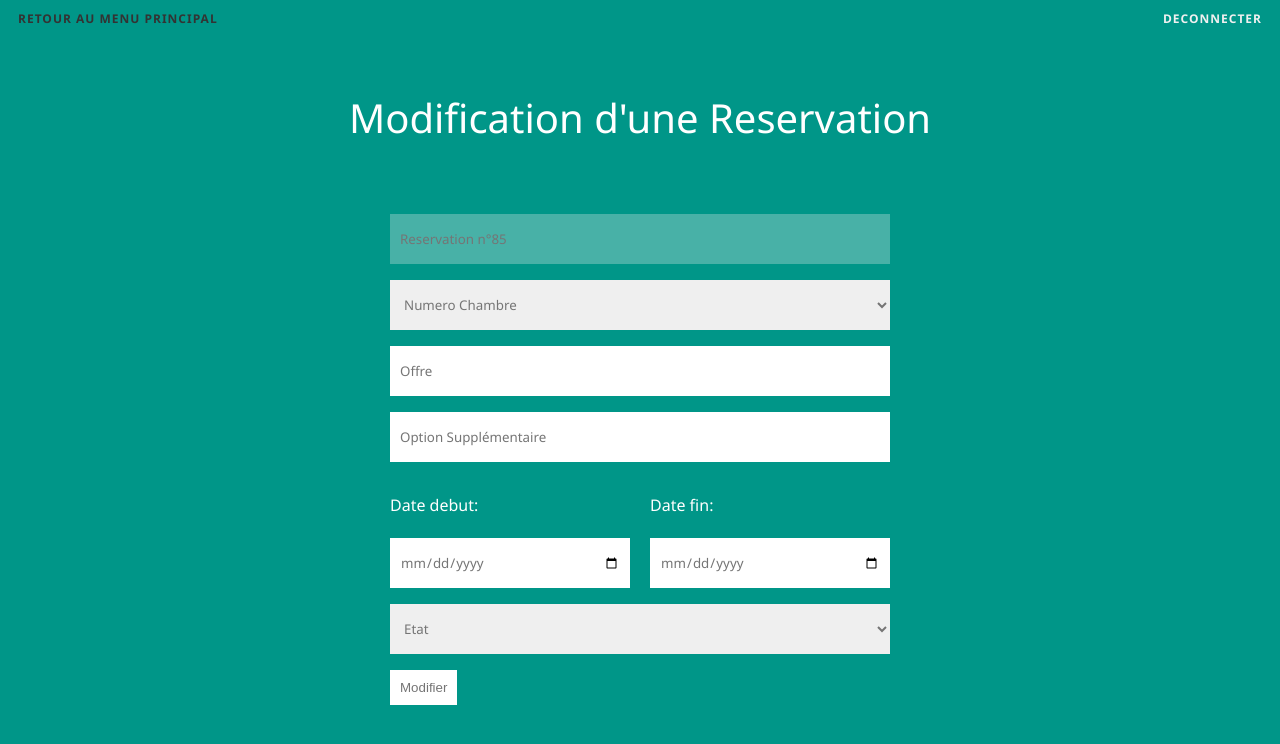
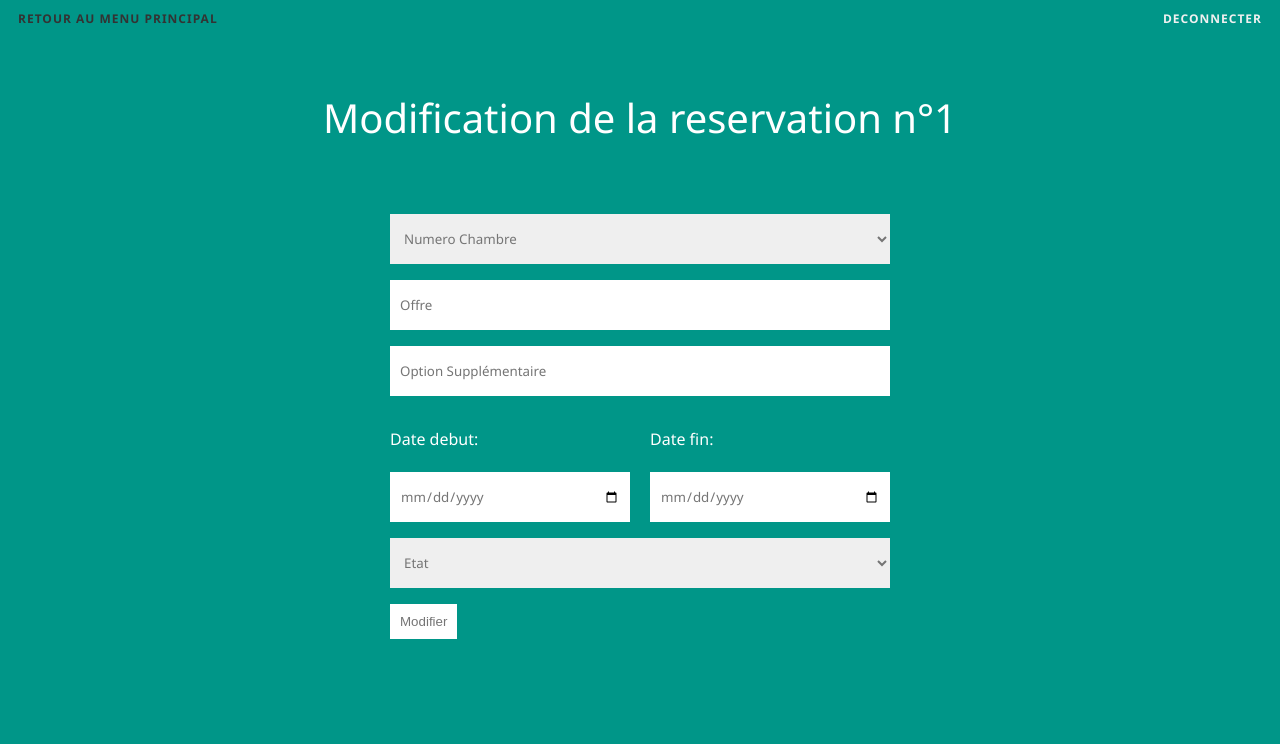
Before and after one commit to alaajerbi/HotelApp, a PHP site: page /modification.php?num=1 in a window 1280 px wide. Shown: the top 744 px of the page. Run offline with PHP 8.4, Linux system fonts and the light colour scheme; data comes from the database, SQL or seed files in the repository; a stand-in replaces the project's code that opens the database connection.

Commit message:
Add files via upload

```diff
--- a/modification.php
+++ b/modification.php
@@ -1,15 +1,14 @@
 <?php
-//$num=$_GET["num"];
+$num=$_GET["num"];
 require 'connect.php';
 $db=connect();
-$num = 85;
 $rep=$db->prepare("Select num_chambre from chambre");
 $rep->execute();
 
 ?>
 <html lang="fr">
 	<head>
-		<title>Modification d'une reservation</title>
+		<title>Modification de la reservation n°<?php echo $num?></title>
 		<meta name="author" content="Wassim" />
 		<link rel="shortcut icon" href="../favicon.ico">
 		<link rel="stylesheet" type="text/css" href="css/mod_style1.css" />
@@ -24,15 +23,13 @@ $rep->execute();
                <span class="right"><a href="../logout.php"><span>Deconnecter</span></a></span>
 			</div>
 			<header class="header"><br>
-				<h1>Modification d'une Reservation</h1>
+				<h1>Modification de la reservation n°<?php echo $num?></h1>
 			</header>
 			<div class="wrapper"><br>
 
                 <div class="form">
                 	<form method="POST" onsubmit="return verif();" action="mod.php?num_res=<?php echo $num?>">
-                    <p>
-						<input type="text" name="num_res" disabled="disabled" value="Reservation n°<?php echo $num;?>" placeholder="Numero Reservation">
-                    </p>
+
                     <p>
 
                     <select name="num_ch" required>
```
